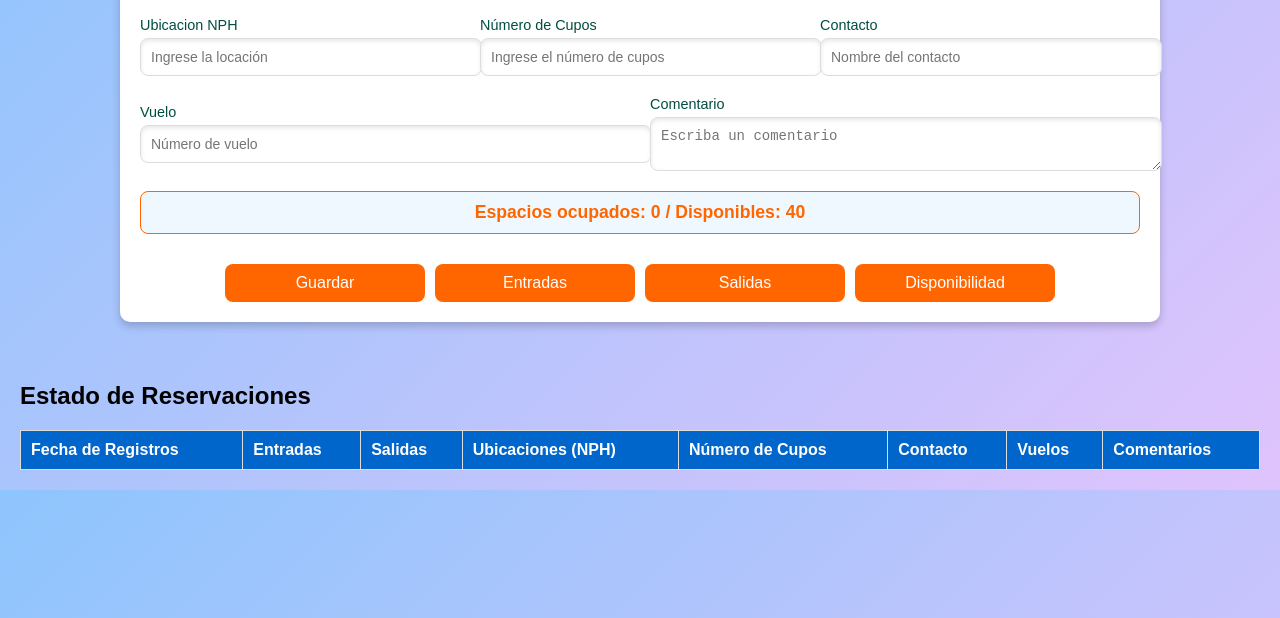
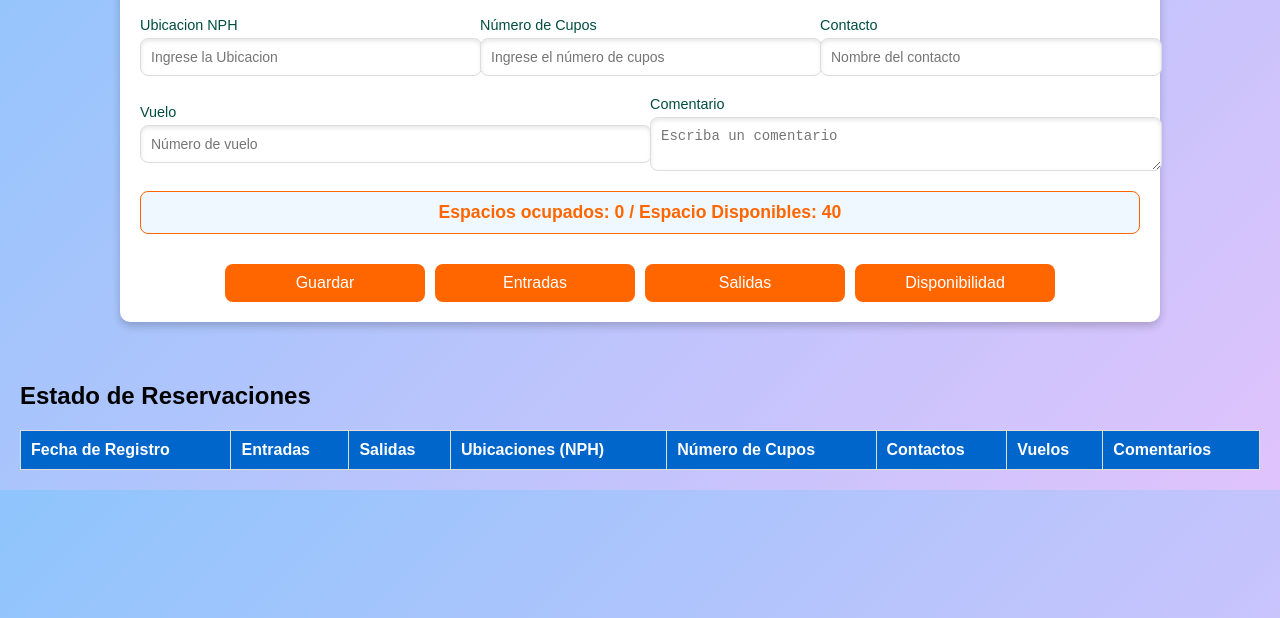
Before and after one commit to valdePc/RESERVACIONES-, a plain HTML site: page agenda.html in a window 1280 px wide. Shown: the part 182-800 px from the top of the page. Drawn offline with Linux system fonts and the light colour scheme; no server answers.

Commit message:
nuevo intento

```diff
--- a/agenda.html
+++ b/agenda.html
@@ -152,7 +152,7 @@
 
     function verificarCapacidad(occupiedSpaces) {
         const availableSpaces = maxCapacity - occupiedSpaces;
-        document.getElementById("availability").innerText = `Espacios ocupados hoy: ${occupiedSpaces} / Disponibles: ${availableSpaces}`;
+        document.getElementById("availability").innerText = `Espacios ocupados hoy: ${occupiedSpaces} / Espacios Disponibles: ${availableSpaces}`;
     }
 
     async function guardarEnAirtable(reserva) {
@@ -390,7 +390,7 @@ async function verificarDisponibilidad() {
             <div class="form-row">
                 <div class="form-group">
                     <label for="locacion">Ubicacion NPH</label>
-                    <input type="text" id="locacion" placeholder="Ingrese la locación" required>
+                    <input type="text" id="locacion" placeholder="Ingrese la Ubicacion" required>
                 </div>
                 <div class="form-group">
                     <label for="numero">Número de Cupos</label>
@@ -411,7 +411,7 @@ async function verificarDisponibilidad() {
                     <textarea id="comentario" rows="2" placeholder="Escriba un comentario"></textarea>
                 </div>
             </div>
-            <p id="availability" class="availability">Espacios ocupados: 0 / Disponibles: 40</p>
+            <p id="availability" class="availability">Espacios ocupados: 0 / Espacio Disponibles: 40</p>
             <div class="button-group">
                 <button type="submit">Guardar</button>
                 <button type="button" onclick="mostrarEntradas()">Entradas</button>
@@ -427,12 +427,12 @@ async function verificarDisponibilidad() {
         <table id="reservasTabla">
             <thead>
                 <tr>
-                    <th>Fecha de Registros</th>
+                    <th>Fecha de Registro</th>
                     <th>Entradas</th>
                     <th>Salidas</th>
                     <th>Ubicaciones (NPH)</th>
                     <th>Número de Cupos</th>
-                    <th>Contacto</th>
+                    <th>Contactos</th>
                     <th>Vuelos</th>
                     <th>Comentarios</th>
                 </tr>
```
Also changed, not shown: index.html (+4 -1 lines).
